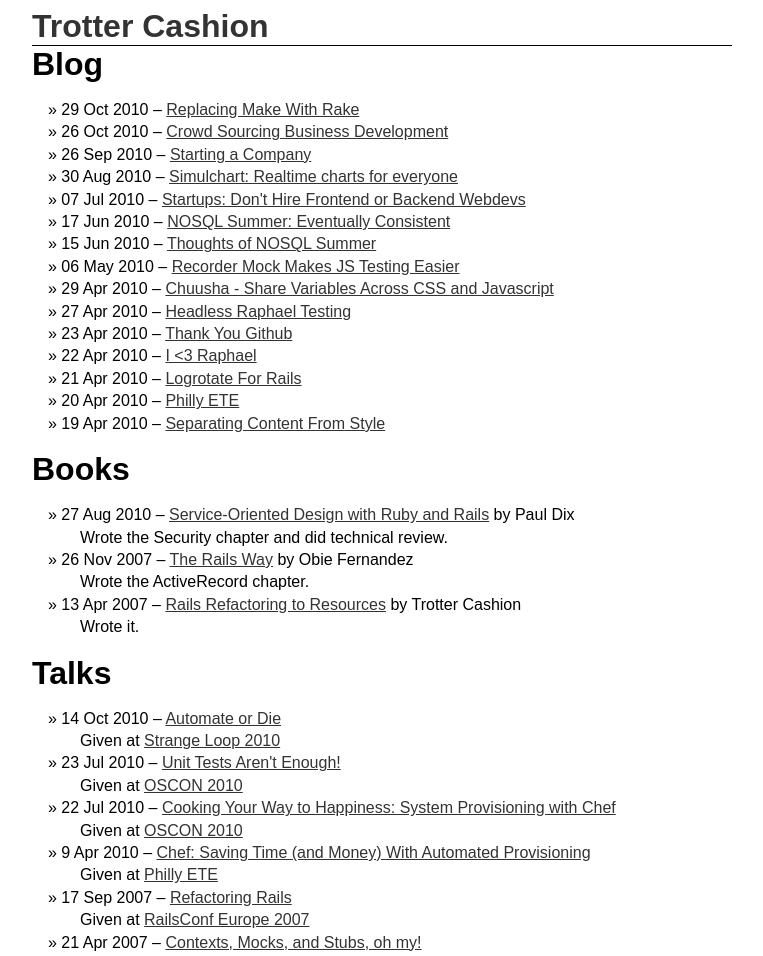
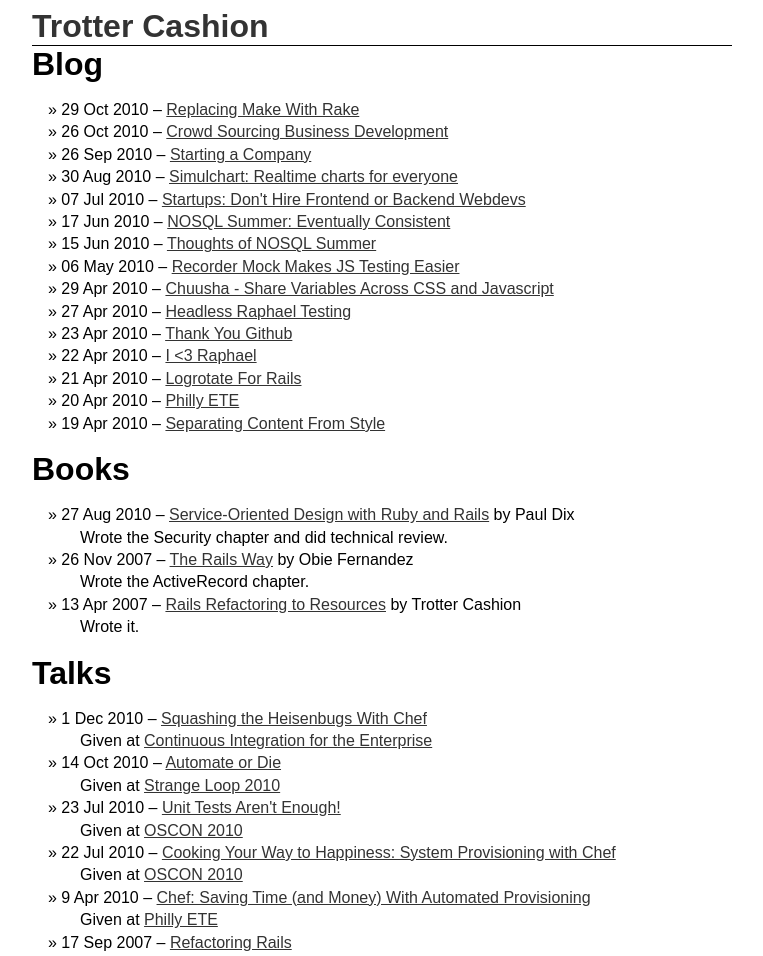
Before and after one commit to trotter/trotter.github.com, a Jekyll site: the page built from index.html, in a window 1280 px wide. Shown: the top 956 px of the page, without its empty margins (258-1021 px from the left). Built offline with Jekyll 4.4.1, drawn with Linux system fonts in a browser that asks for light colours; comment, search, counter and statistics services are not loaded; some of the changed lines change nothing that is shown.

Commit message:
Add the CI Event talk

```diff
--- a/_config.yml
+++ b/_config.yml
@@ -18,11 +18,11 @@
     url: http://www.amazon.com/Rails-Refactoring-Resources-Digital-ebook/dp/B000RH0EHA/ref=sr_1_1?s=gateway&ie=UTF8&qid=1285530383&sr=8-1
 
 talks:
-#  - date: 1 Dec 2010
-#    title: Squashing the Heisenbugs With Chef
-#    url: http://www.chariotsolutions.com/events/ci
-#    conference_name: Continuous Integration for the Enterprise
-#    conference_url: http://www.chariotsolutions.com/events/ci
+  - date: 1 Dec 2010
+    title: Squashing the Heisenbugs With Chef
+    url: http://www.slideshare.net/trotter/squashing-the-heisenbugs
+    conference_name: Continuous Integration for the Enterprise
+    conference_url: http://www.chariotsolutions.com/events/ci
   - date: 14 Oct 2010
     title: Automate or Die
     url: http://www.slideshare.net/trotter/automate-or-die
```
